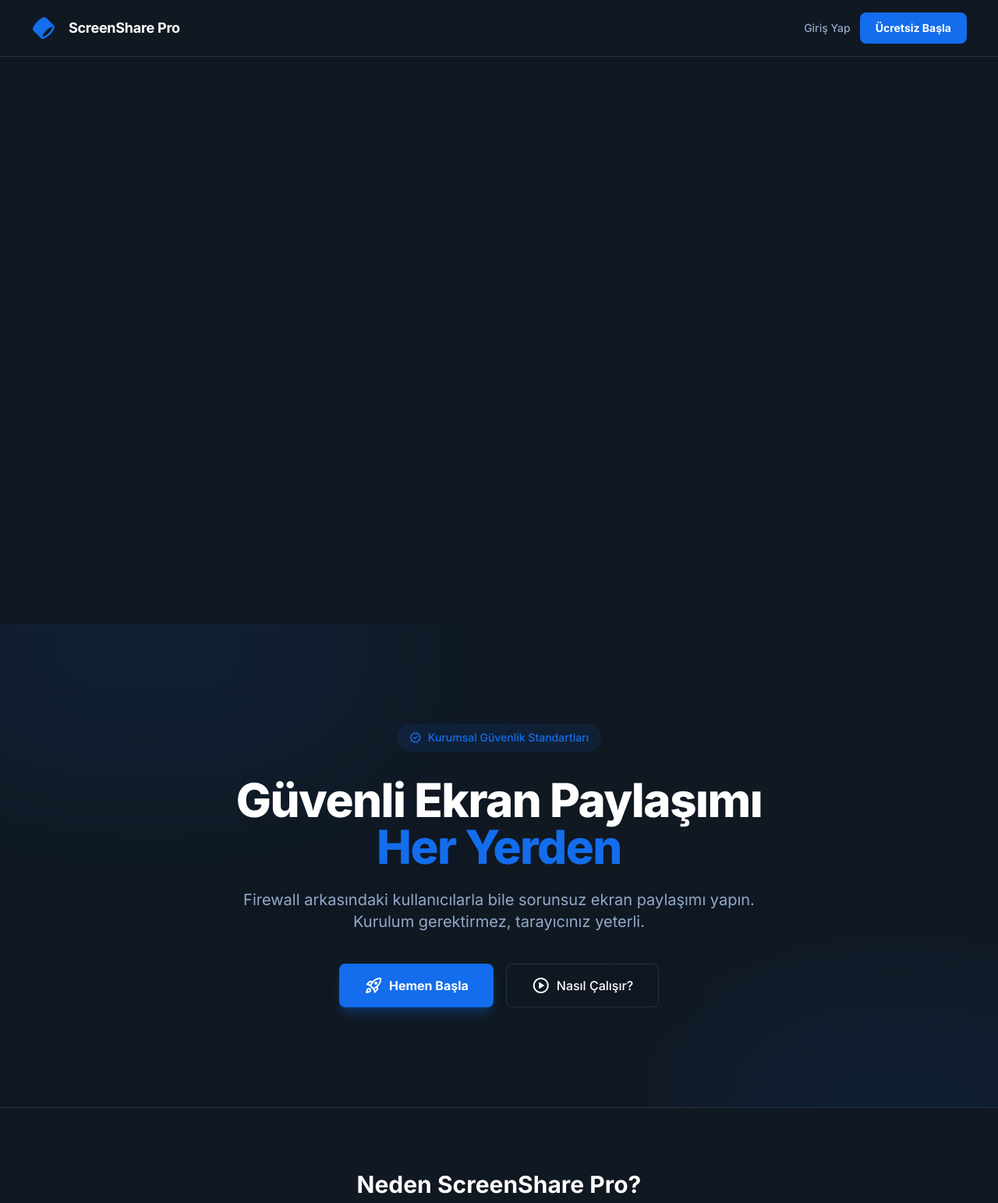
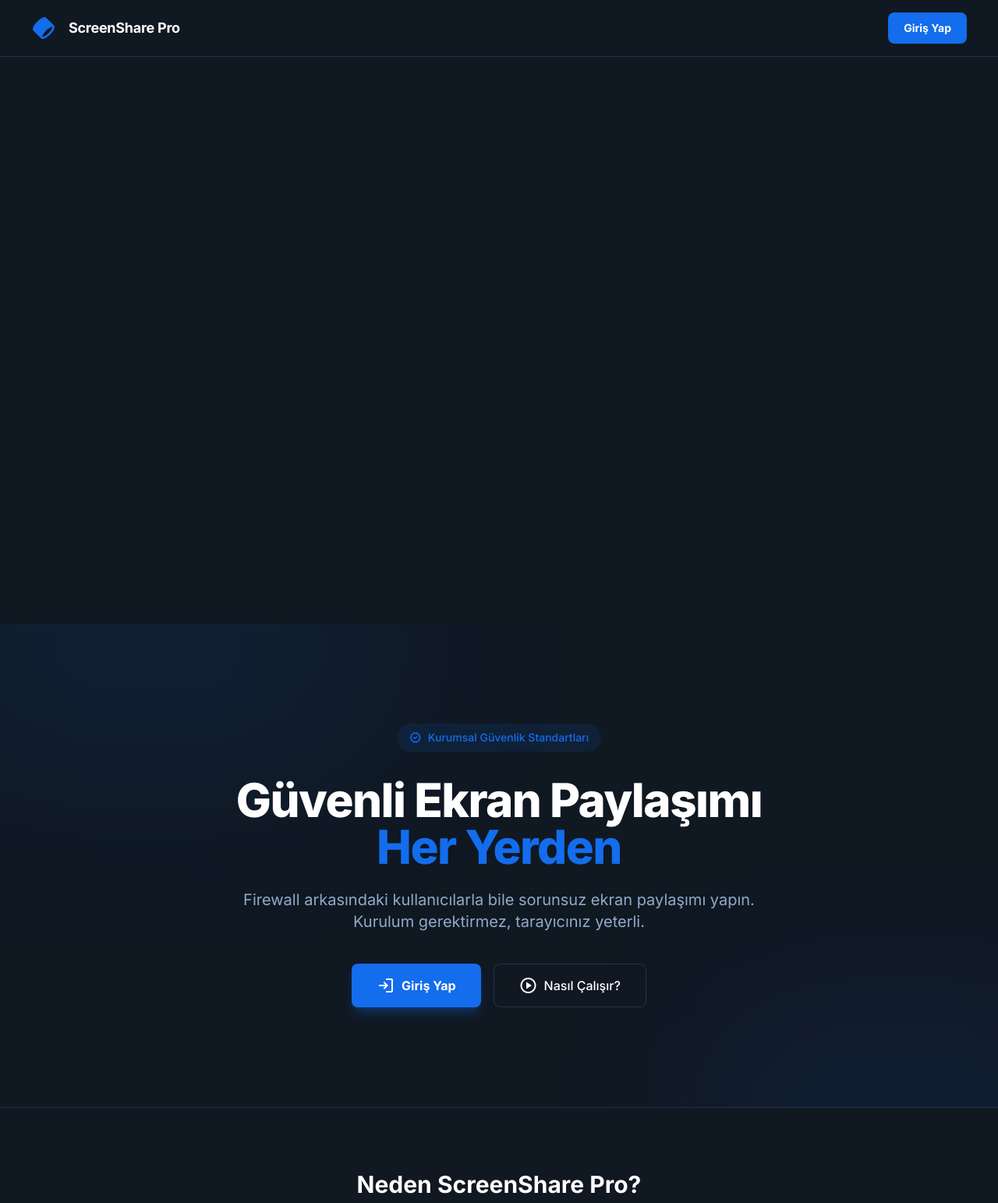
Before and after one commit to Optimus825482/screen, a FastAPI app: page / in a window 1280 px wide. Shown: the top 1543 px of the page at 78% size. Run offline with FastAPI, Linux system fonts and the light colour scheme; parts of the project's set-up code (start-up, migrations or seed data) failed here and were passed over; some libraries are stand-ins or nearby versions.

Commit message:
Disable register, update landing page

```diff
--- a/backend/app/main.py
+++ b/backend/app/main.py
@@ -67,7 +67,8 @@
 
 @app.get("/register", response_class=HTMLResponse)
 async def register_page(request: Request):
-    return templates.TemplateResponse("register.html", {"request": request})
+    # Register kapalı - login'e yönlendir
+    return RedirectResponse(url="/login", status_code=302)
 
 
 @app.get("/dashboard", response_class=HTMLResponse)
--- a/backend/templates/index.html
+++ b/backend/templates/index.html
@@ -34,14 +34,9 @@
         <div class="flex items-center gap-3">
           <a
             href="/login"
-            class="text-sm font-medium text-text-secondary hover:text-white transition-colors"
-            >Giriş Yap</a
-          >
-          <a
-            href="/register"
             class="flex items-center justify-center rounded-lg h-10 px-5 bg-primary hover:bg-primary-hover text-white text-sm font-bold transition-colors"
           >
-            Ücretsiz Başla
+            Giriş Yap
           </a>
         </div>
       </template>
@@ -83,9 +78,9 @@
                 </p>
 
                 <div class="flex flex-col sm:flex-row items-center justify-center gap-4">
-                    <a href="/register" class="flex items-center justify-center gap-2 rounded-lg h-14 px-8 bg-primary hover:bg-primary-hover text-white text-base font-bold transition-all shadow-lg shadow-primary/30">
-                        <span class="material-symbols-outlined">rocket_launch</span>
-                        Hemen Başla
+                    <a href="/login" class="flex items-center justify-center gap-2 rounded-lg h-14 px-8 bg-primary hover:bg-primary-hover text-white text-base font-bold transition-all shadow-lg shadow-primary/30">
+                        <span class="material-symbols-outlined">login</span>
+                        Giriş Yap
                     </a>
                     <a href="#features" class="flex items-center justify-center gap-2 rounded-lg h-14 px-8 border border-border-dark text-white hover:bg-surface-dark text-base font-medium transition-colors">
                         <span class="material-symbols-outlined">play_circle</span>
```
